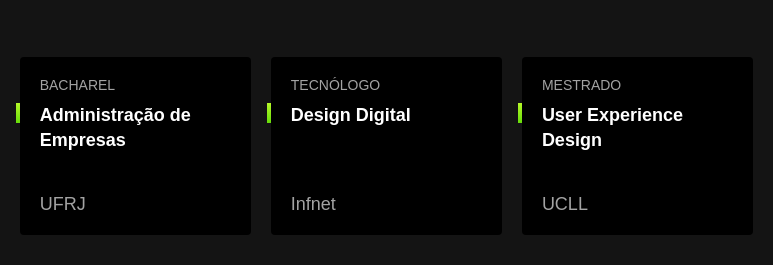
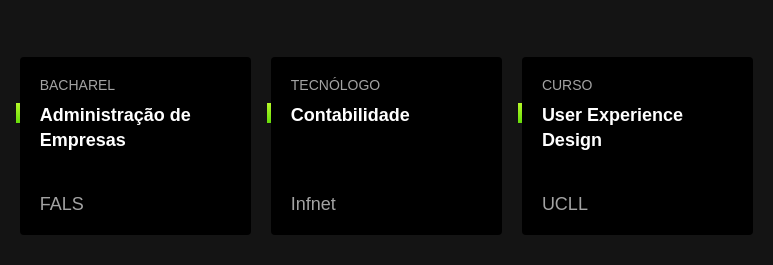
Before and after one commit to quintasluiz/portfolio-quintasluiz, a plain HTML site: page index.html in a window 1280 px wide. Shown: the part 1707-1972 px from the top of the page, 487-1260 px from the left. Drawn offline with Linux system fonts and the light colour scheme.

Commit message:
Update index.html

```diff
--- a/index.html
+++ b/index.html
@@ -92,17 +92,17 @@
                     <li class="faculdade">
                         <span class="faculdade-tipo">Bacharel</span>
                         <h3 class="faculdade-curso">Administração de Empresas</h3>
-                        <span class="faculdade-instituicao">UFRJ</span>
+                        <span class="faculdade-instituicao">FALS</span>
                     </li>
 
                     <li class="faculdade">
                         <span class="faculdade-tipo">Tecnólogo</span>
-                        <h3 class="faculdade-curso">Design Digital</h3>
+                        <h3 class="faculdade-curso">Contabilidade</h3>
                         <span class="faculdade-instituicao">Infnet</span>
                     </li>
 
                     <li class="faculdade">
-                        <span class="faculdade-tipo">Mestrado</span>
+                        <span class="faculdade-tipo">Curso</span>
                         <h3 class="faculdade-curso">User Experience Design</h3>
                         <span class="faculdade-instituicao">UCLL</span>
                     </li>
```
